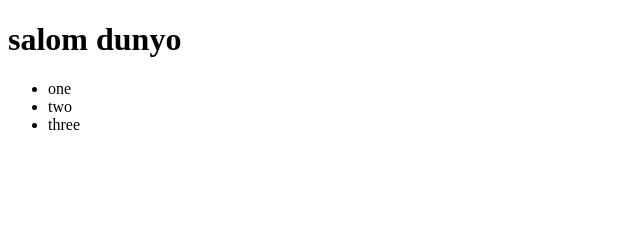
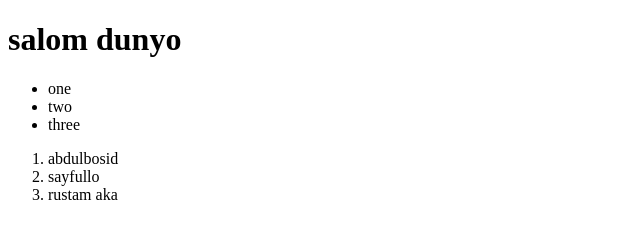
Before and after one commit to abdulbosidkomiljonov/html-dasr, a plain HTML site: page index.html in a window 1280 px wide. Shown: the whole page, without its empty margins (0-640 px from the left). Drawn offline with Linux system fonts and the light colour scheme.

Commit message:
ol tegi qo'shildi

```diff
--- a/index.html
+++ b/index.html
@@ -12,5 +12,10 @@
         <li>two </li>
         <li>three</li>
     </ul>
+    <ol>
+        <li>abdulbosid</li>
+        <li>sayfullo</li>
+        <li>rustam aka</li>
+    </ol>
 </body>
 </html>
```
